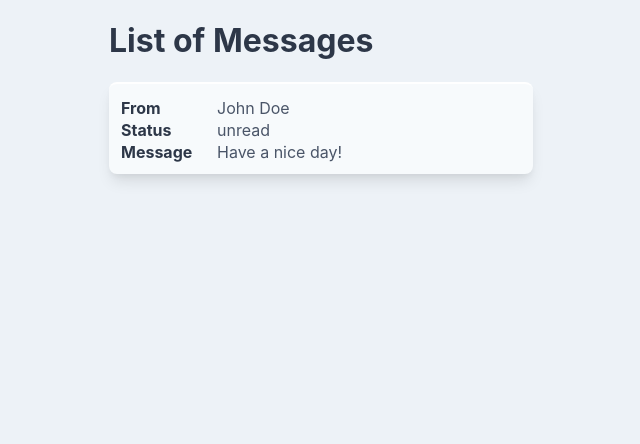
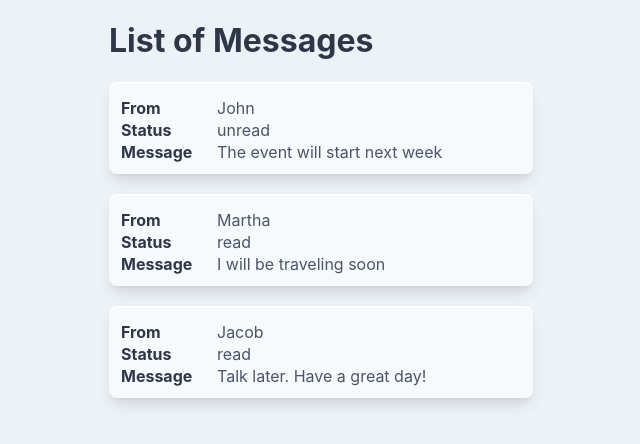
Before and after one commit to study-hary-id/react-message-app, a React (Create React App) app: page / in a window 1280 px wide. Shown: the top 444 px of the page, without its empty margins (131-771 px from the left). Built offline with nearby package versions, Linux system fonts and the light colour scheme.

Commit message:
Update the state and iterate over the array

```diff
--- a/src/components/message-list.js
+++ b/src/components/message-list.js
@@ -3,18 +3,37 @@ import MessageView from "./message-view";
 
 class MessageList extends React.Component {
   state = {
-    message: {
-      from: "John Doe",
-      status: "unread",
-      content: "Have a nice day!"
-    }
-  }
+    messages: [
+      {
+        _id: 'd2504a54',
+        from: 'John',
+        content: 'The event will start next week',
+        status: 'unread'
+      },
+      {
+        _id: 'fc7cad74',
+        from: 'Martha',
+        content: 'I will be traveling soon',
+        status: 'read'
+      },
+      {
+        _id: '876ae642',
+        from: 'Jacob',
+        content: 'Talk later. Have a great day!',
+        status: 'read'
+      }
+    ]
+  };
 
   render() {
+    const messageViews = this.state.messages.map(
+      message => <MessageView key={message._id} message={message} />
+    );
+
     return (
       <div className="container">
         <h1>List of Messages</h1>
-        <MessageView message={this.state.message} />
+        {messageViews}
       </div>
     );
   }
```
